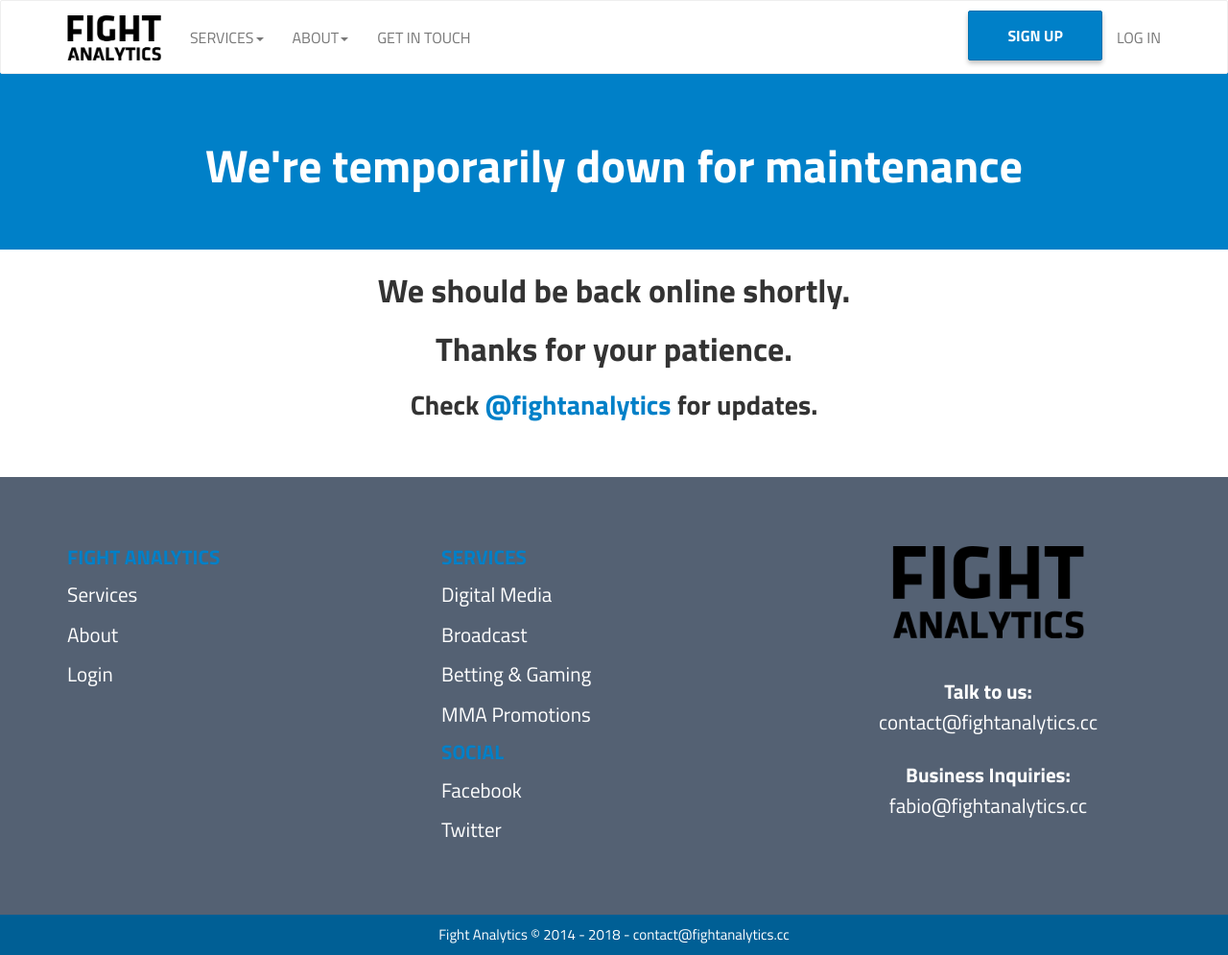
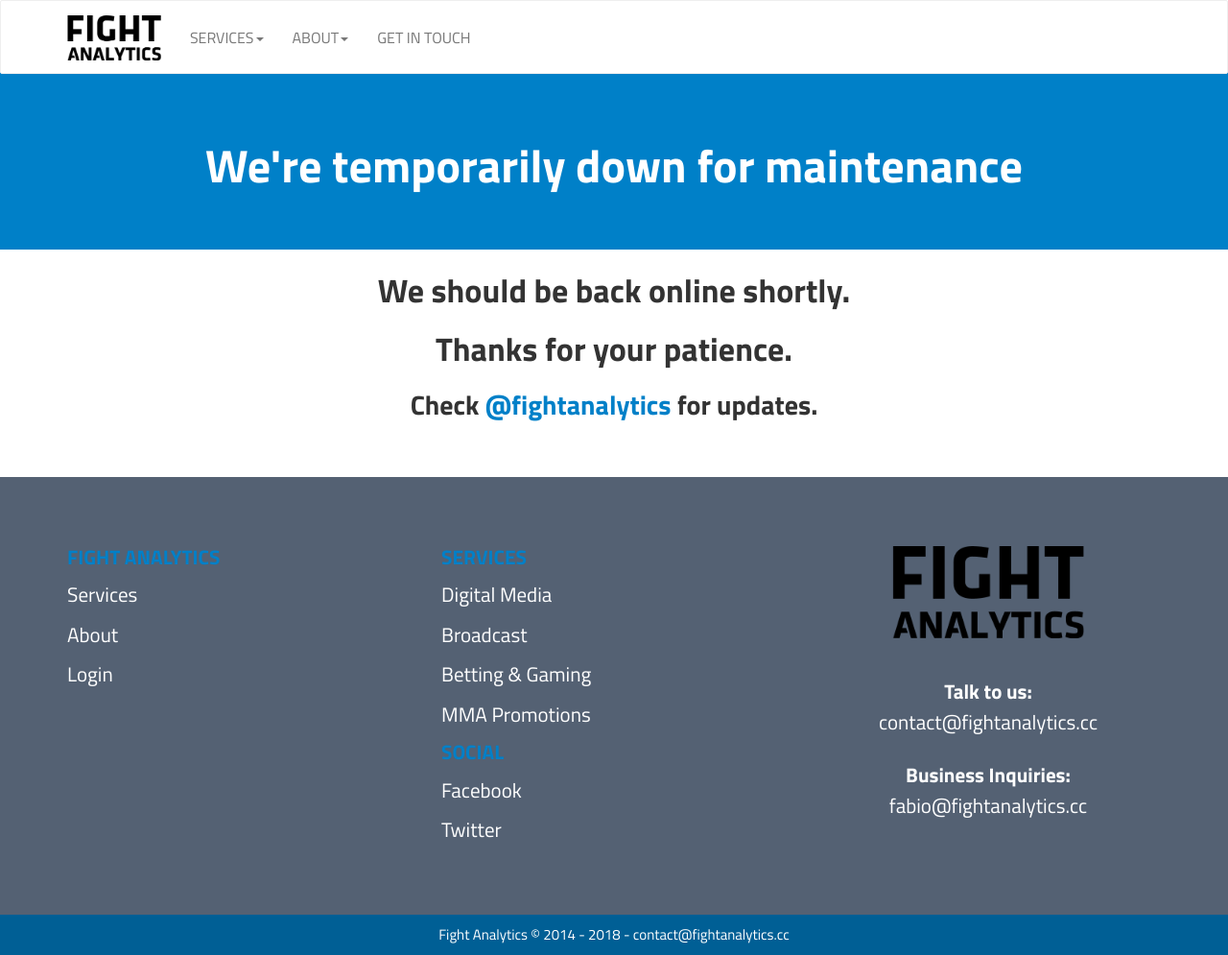
Before and after one commit to fightanalytics/site-fight-analytics, a Jekyll site: the page built from manutencao.html, in a window 1280 px wide and 995 px high. Shown: the whole window at 96% size. Built offline with Jekyll 4.4.1, drawn with Linux system fonts in a browser that asks for light colours.

Commit message:
remove login and signup from header

```diff
--- a/_includes/header.html
+++ b/_includes/header.html
@@ -59,19 +59,6 @@
           </li>
         </ul>
       </div>
-
-      <div class="navbar-right">
-        <ul class="nav navbar-nav collapse navbar-collapse">
-          <li>
-            <span>
-                            <a class="page-link btn btn-md btn-primary get-in-touch" href="http://manager.fightanalytics.cc/users/sign_up">Sign Up</a>
-                        </span>
-          </li>
-          <li>
-            <a class="page-link" href="http://manager.fightanalytics.cc/">Log In</a>
-          </li>
-        </ul>
-      </div>
     </div>
   </nav>
 </header>
```
